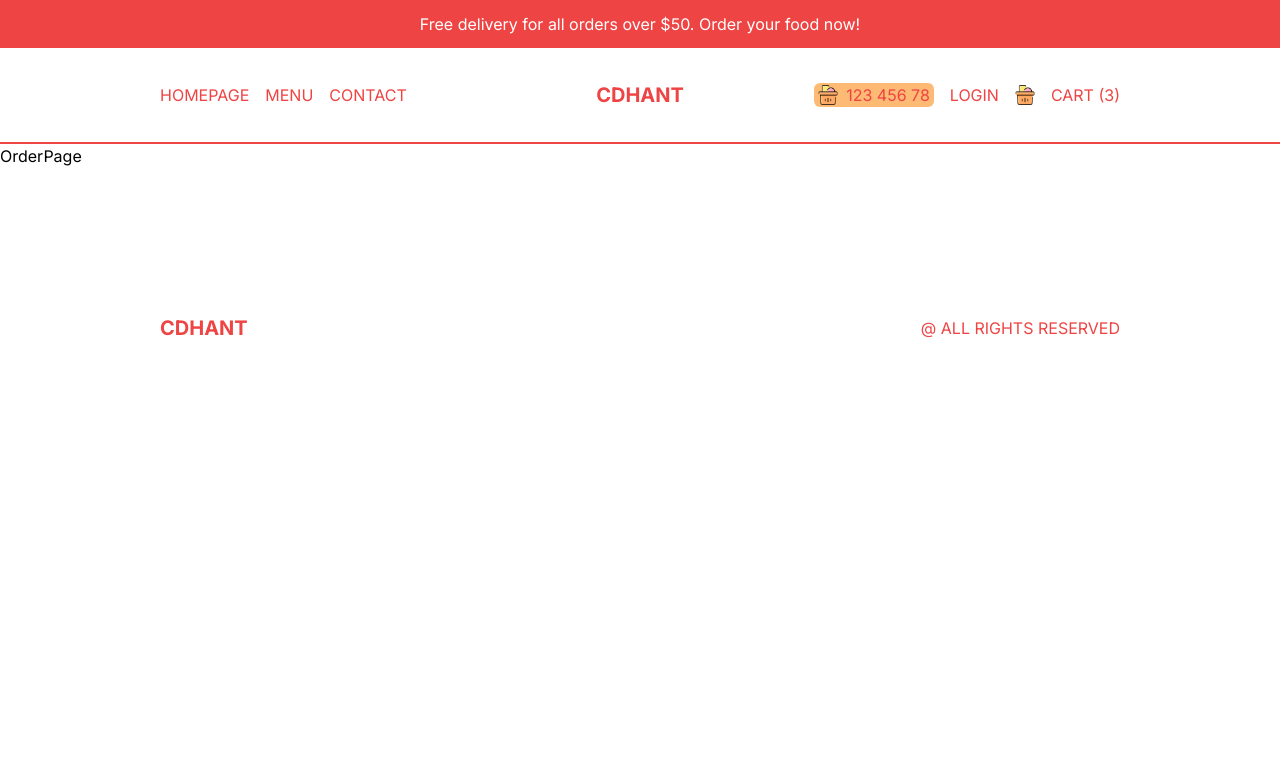
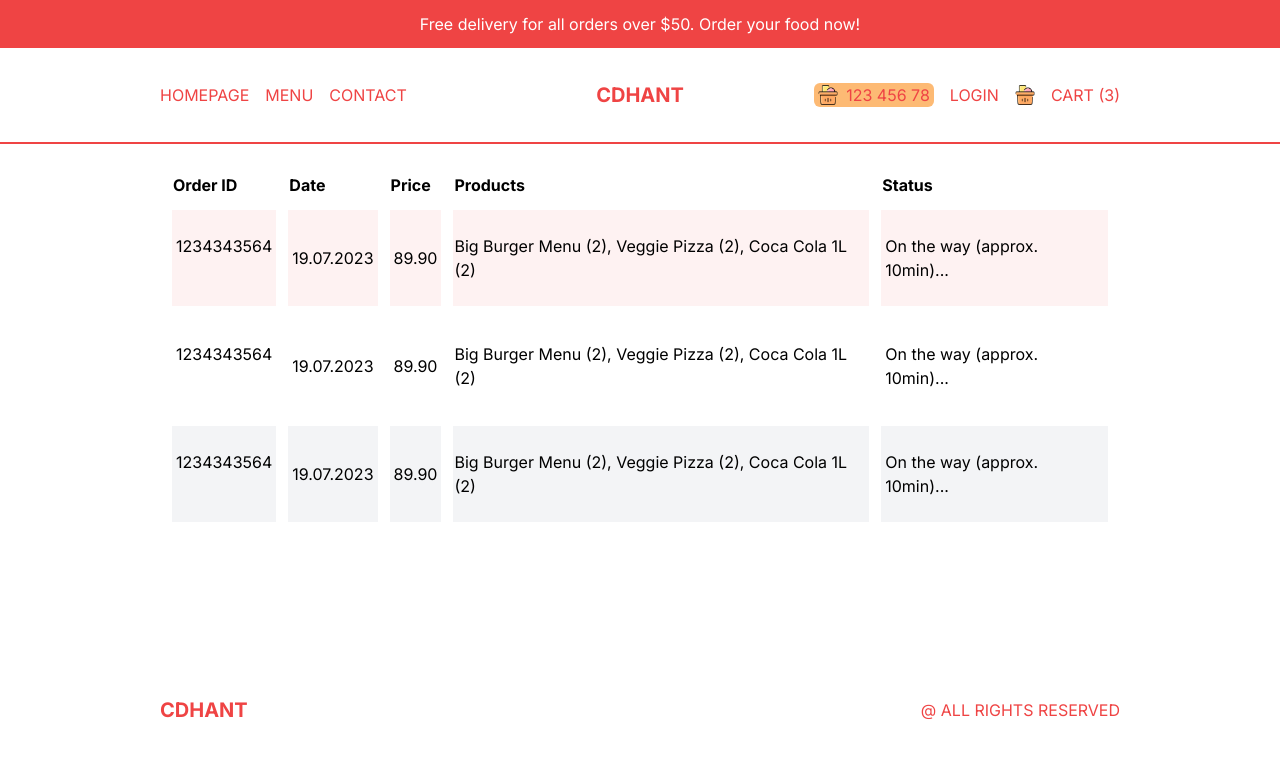
Before and after one commit to cdhant7/Food-delivery, a Next.js app: page /orders in a window 1280 px wide. Shown: the top 758 px of the page. Built offline with nearby package versions, Linux system fonts and the light colour scheme.

Commit message:
ready to deploy

```diff
--- a/src/app/login/page.tsx
+++ b/src/app/login/page.tsx
@@ -4,16 +4,16 @@
 
 const LoginPage = () => {
   return (
-    <div>
+    <div className='p-4 h-[calc(100vh-6rem)] md:h-[calc(100vh-9rem)] flex items-center justify-center '>
       {/* BOX */}
-      <div className=''>
+      <div className='h-full shadow-2xl flex flex-col rounded-md md:flex-row md:h-[70%] md:w-full lg:w-[60%] 2xl:w-1/2 '>
         {/* IMAGE CONTAINER */}
-        <div className='relative'>
-          <Image src="/loginBg.png" alt='' fill />
+        <div className='relative h-1/3 w-full md:h-full md:w-1/2 '>
+          <Image src="/loginBg.png" alt='' fill className='object-cover ' />
         </div>
         {/* FORM CONTAINER */}
-        <div className=''>
-          <h1>Welcome</h1>
+        <div className='p-10 flex flex-col gap-8 md:w-1/2'>
+          <h1 className='font-bold text-xl xl:text-3xl '>Welcome</h1>
           <p>Log into your account or create a new one using social button</p>
           <button className='flex gap-4 p-4 ring-1 ring-orange-100 rounded-md '>
             <Image src="/google.png " alt='' width={20} height={20} className='object-contain'/>
@@ -23,7 +23,8 @@
             <Image src="/facebook.png " alt='' width={20} height={20} className='object-contain'/>
             <span>Sign in with Facebook</span>
           </button>
-          <p>Have a problem? <Link href='/'>Contact us</Link>
+          <p className='text-sm ' >
+            Have a problem? <Link className='underline '  href='/'>Contact us</Link>
            </p>
         </div>
       </div>
--- a/src/app/orders/page.tsx
+++ b/src/app/orders/page.tsx
@@ -2,8 +2,41 @@
 
 const OrderPage = () => {
   return (
-    <div>
-      OrderPage
+    <div className='p-4 lg:px-20 xl:px-40 ' >
+      <table className='w-full border-separate border-spacing-3'>
+        <thead>
+          <tr className='text-left ' >
+            <th className='hidden md:block '>Order ID</th>
+            <th>Date</th>
+            <th>Price</th>
+            <th className='hidden md:block '>Products</th>
+            <th>Status</th>
+          </tr>
+        </thead>
+        <tbody>
+          <tr className='text-sm md:text-base odd:bg-red-50 '>
+            <td className='hidden md:block py-6 px-1 '>1234343564</td>
+            <td className=' py-6 px-1' >19.07.2023</td >
+            <td className=' py-6 px-1'>89.90</td>
+            <td className='hidden md:block ' >Big Burger Menu (2), Veggie Pizza (2), Coca Cola 1L (2)</td>
+            <td className=' py-6 px-1'>On the way (approx. 10min)...</td>
+          </tr>
+          <tr className='text-sm md:text-base odd:bg-gray-100 '>
+            <td className='hidden md:block py-6 px-1 '>1234343564</td>
+            <td className=' py-6 px-1' >19.07.2023</td >
+            <td className=' py-6 px-1'>89.90</td>
+            <td className='hidden md:block ' >Big Burger Menu (2), Veggie Pizza (2), Coca Cola 1L (2)</td>
+            <td className=' py-6 px-1'>On the way (approx. 10min)...</td>
+          </tr>
+          <tr className='text-sm md:text-base odd:bg-gray-100 '>
+            <td className='hidden md:block py-6 px-1 '>1234343564</td>
+            <td className=' py-6 px-1' >19.07.2023</td >
+            <td className=' py-6 px-1'>89.90</td>
+            <td className='hidden md:block ' >Big Burger Menu (2), Veggie Pizza (2), Coca Cola 1L (2)</td>
+            <td className=' py-6 px-1'>On the way (approx. 10min)...</td>
+          </tr>
+        </tbody>
+      </table>
     </div>
   )
 }
--- a/src/components/Footer.tsx
+++ b/src/components/Footer.tsx
@@ -3,7 +3,7 @@
 
 const Footer = () => {
   return (
-    <div className='h-12 md:h-24 p-4 lg:p-20 xl:p-40 text-red-500 flex items-center justify-between '>
+    <div className='h-12 md:h-24 p-4 lg:px-20 xl:p-40 text-red-500 flex items-center justify-between '>
     <Link href='/' className=' font-bold text-xl '>CDHANT</Link>
     <p>@ ALL RIGHTS RESERVED</p>
     </div>
```
